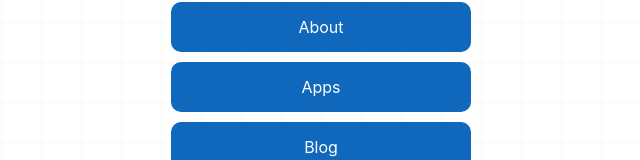
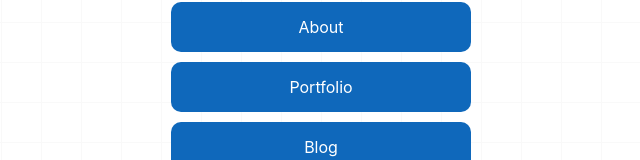
Before and after one commit to amalkhairin/next-js-web, a Next.js app: page / in a window 1280 px wide. Shown: the part 318-478 px from the top of the page, without its empty margins (319-959 px from the left). Built offline with nearby package versions, Linux system fonts and the light colour scheme.

Commit message:
changed apps to portfolio

```diff
--- a/pages/apps/index.js
+++ b/pages/apps/index.js
@@ -27,7 +27,7 @@ export default function Apps() {
                 <div className='col p-2'>
                     <div className='row'>
                         <div className="card m-2" style={{width: '12rem'}}>
-                            <Image src={quran_thumbnail} alt="Avatar"  className="card-img-top" />
+                            <Image src={quran_thumbnail} alt="Avatar"  className="card-img-top" style={{ height: 200 }} />
                             <div className="card-body">
                                 <h2 className="card-title">QuranPro</h2>
                                 <h5 className="card-text pb-2">Aplikasi Al-Quran dan Terjemahan bahasa Indonesia</h5>
--- a/pages/index.js
+++ b/pages/index.js
@@ -39,7 +39,7 @@ export default function Home() {
             <button className={styles.btn}><div>About</div></button>
           </Link>
           <Link href={{pathname: "/apps"}} passHref>
-            <button className={styles.btn}><div>Apps</div></button>
+            <button className={styles.btn}><div>Portfolio</div></button>
           </Link>
           <Link href={{pathname: ""}} passHref>
             <button onClick={() => handleClick("https://medium.com/@amalkhairin")}
```
